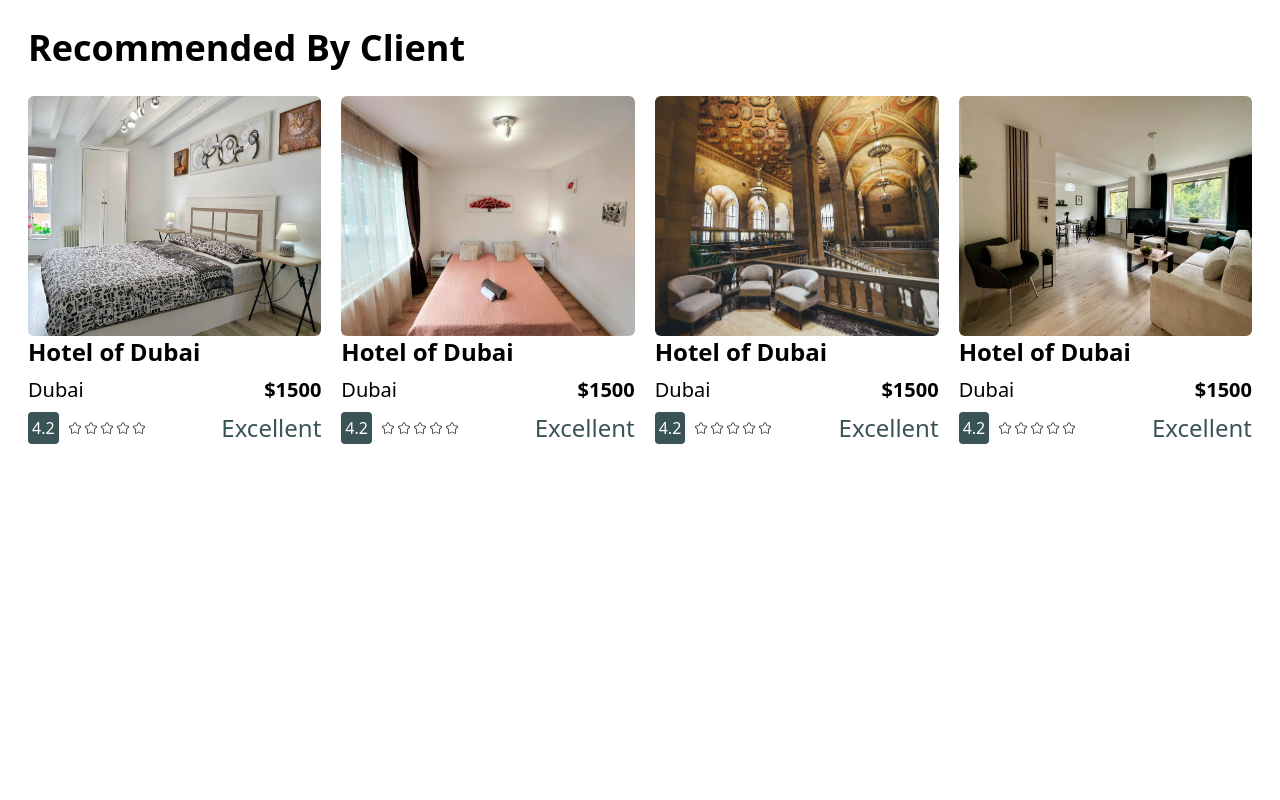
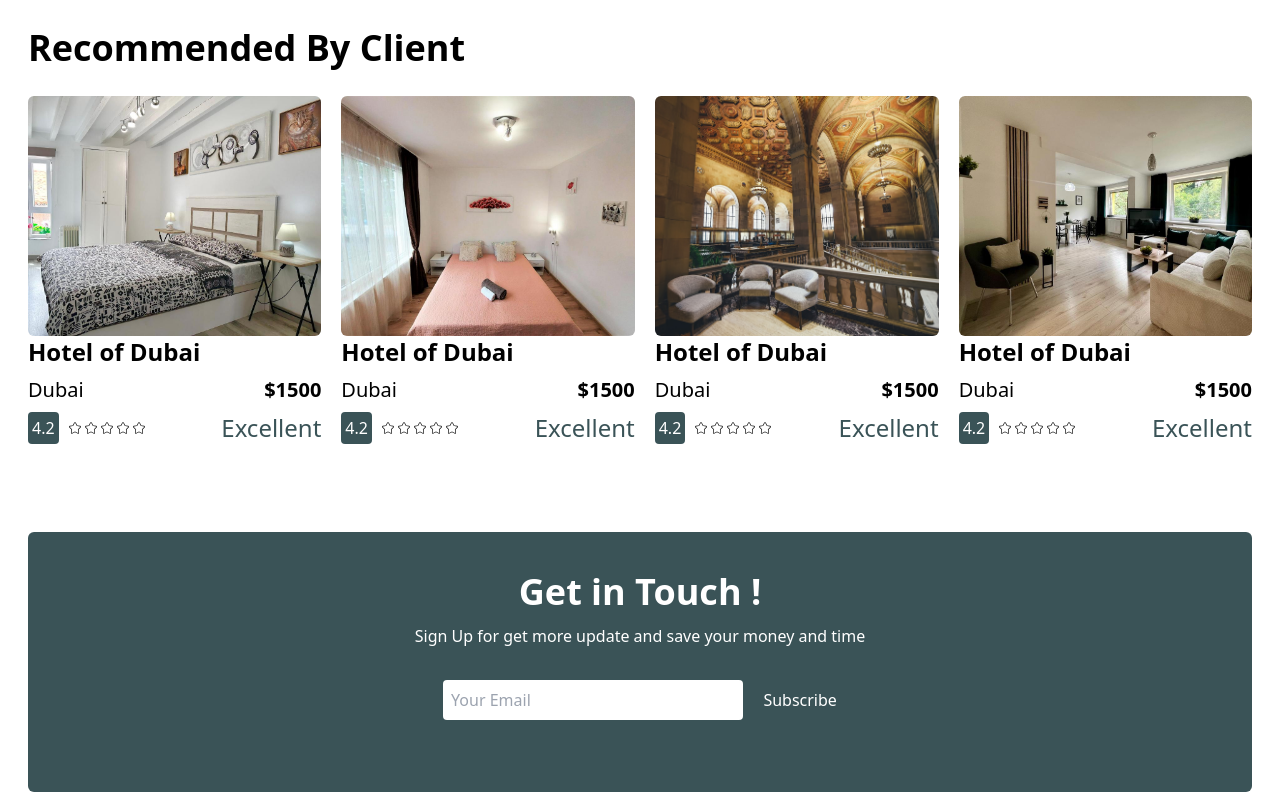
Before and after one commit to farzanapomy/Travella-app, a React (Vite) app in the folder app/: page / in a window 1280 px wide. Shown: the part 1638-2438 px from the top of the page. Before the commit the page ends 2098 px from the top, so only its background shows below. Built offline with nearby package versions, Linux system fonts and the light colour scheme.

Commit message:
home-change

```diff
--- a/app/src/pages/Containers/Home/Home.jsx
+++ b/app/src/pages/Containers/Home/Home.jsx
@@ -5,6 +5,7 @@ import HeroSection from '../../Components/Navbar/HeroSection/HeroSection';
 import Navbar from '../../Components/Navbar/Navbar';
 import Recommended from '../../Components/Recommended/Recommended';
 import Search from '../../Components/Search/Search';
+import Subscribe from '../../Components/Subscribe/Subscribe';
 
 const Home = () => {
   return (
@@ -22,7 +23,8 @@ const Home = () => {
       <LayOut>
         <BrowseHotel />
         <Featured />
-        <Recommended/>
+        <Recommended />
+        <Subscribe />
       </LayOut>
     </div>
   );
```
